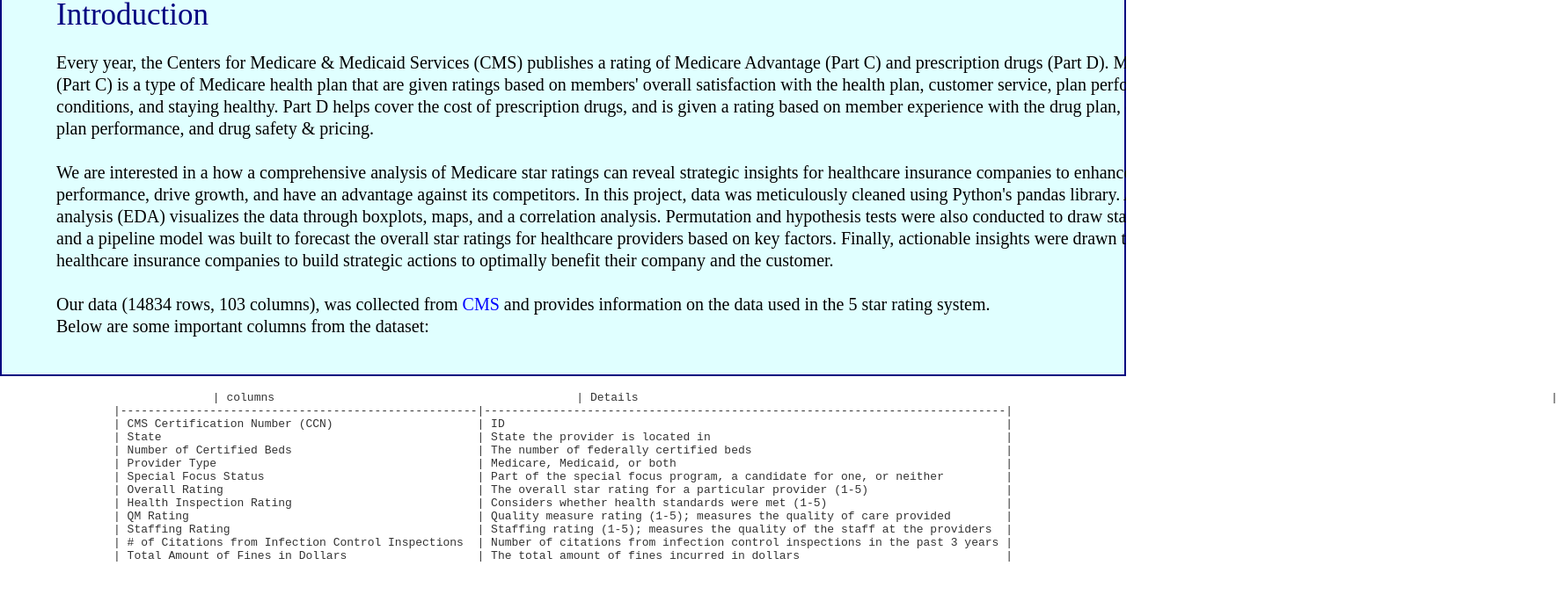
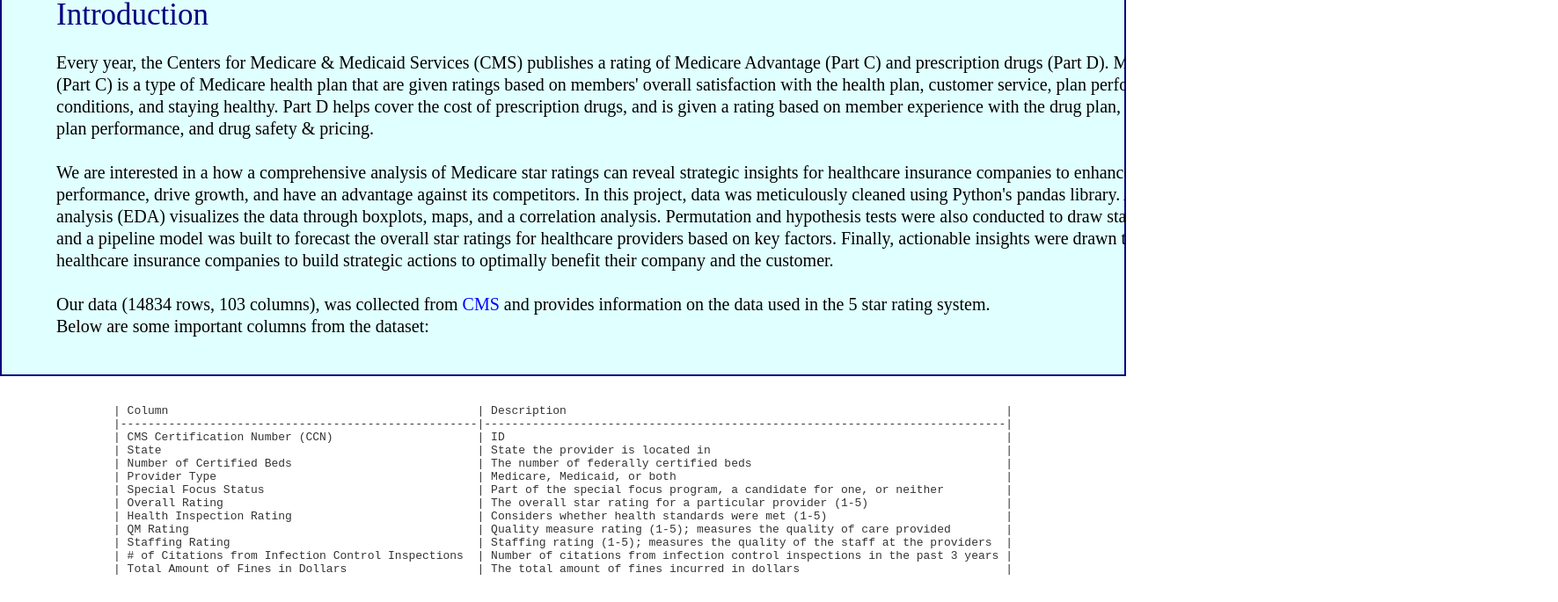
Before and after one commit to heiditam/medicare_stars_website, a Svelte app in the folder svelte-app/: page / in a window 1280 px wide. Shown: the part 368-1053 px from the top of the page at 88% size, 1771 px wide, since content can reach past the window. Built offline with nearby package versions, Linux system fonts and the light colour scheme.

Commit message:
thu sept 5 8:46 pm

```diff
--- a/svelte-app/public/index.html
+++ b/svelte-app/public/index.html
@@ -9,7 +9,7 @@
 	<link rel='icon' type='image/png' href='/favicon.png'>
 	<link rel='stylesheet' href='/global.css'>
 	<link rel='stylesheet' href='/build/bundle.css'>
-	<link href="https://fonts.googleapis.com/css2?family=Lato:wght@300;400;700&display=swap" rel="stylesheet">
+	<link href="https://fonts.googleapis.com/css2?family=Lato:wght@300;400;700&display=swap" rel="stylesheet"> <!-- added font -->
 
 	<script defer src='/build/bundle.js'></script>
 </head>
--- a/svelte-app/src/App.svelte
+++ b/svelte-app/src/App.svelte
@@ -58,7 +58,8 @@
 
 	</svg>
 
-	<pre><code>                               | columns			                    | Details																	  |
+	<pre><code>
+| Column                                             | Description                                                                |
 |----------------------------------------------------|----------------------------------------------------------------------------|
 | CMS Certification Number (CCN)                     | ID                                                                         |
 | State                                              | State the provider is located in                                           |
```
